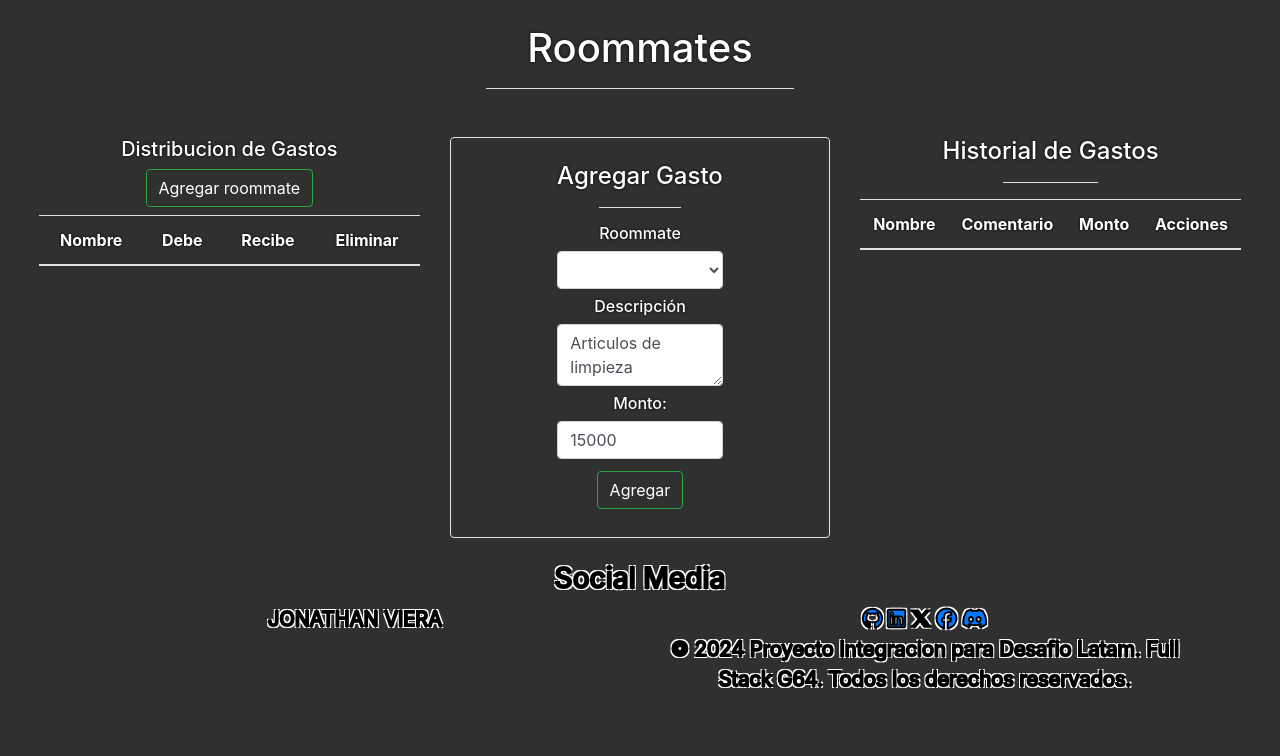
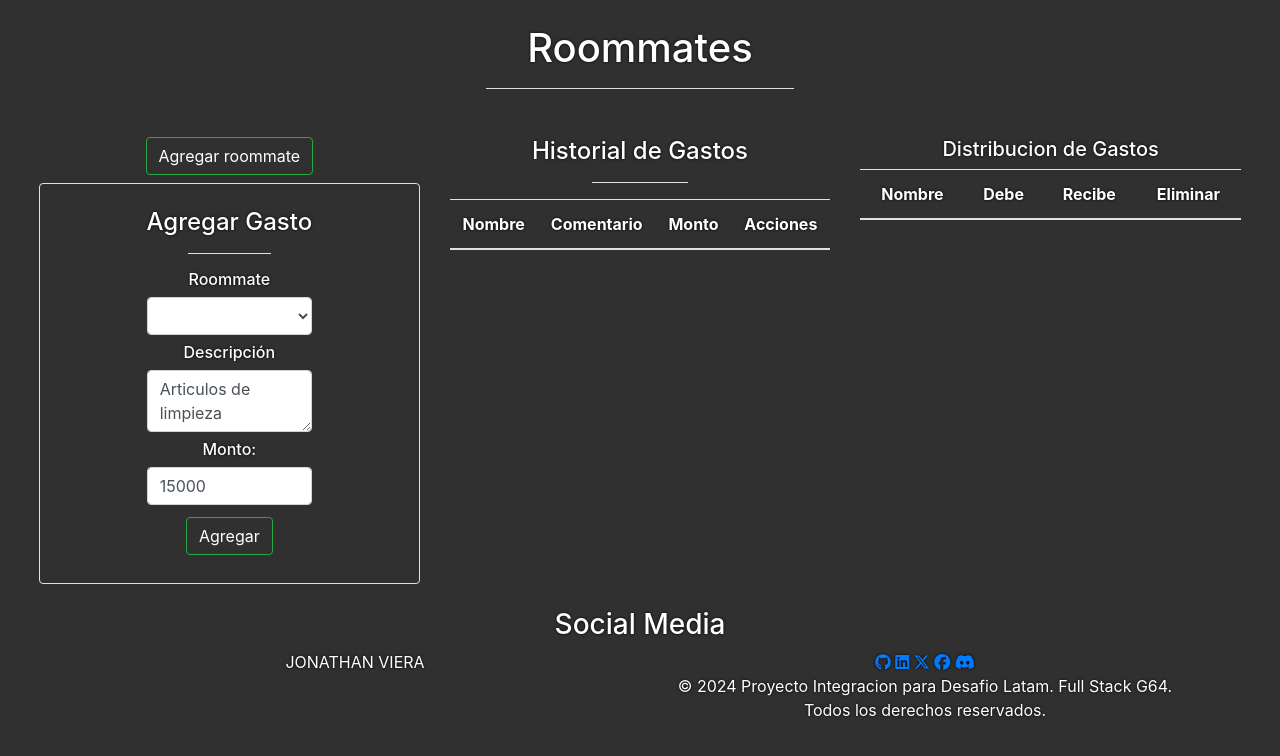
Before and after one commit to jviera100/m8d31roommate, a website: page views/index.html in a window 1280 px wide. Drawn offline with nearby package versions, Linux system fonts and the light colour scheme; files that its build step writes are made by us from their sources; no server answers.

```diff
--- a/assets/css/footer.css
+++ /dev/null
@@ -1,7 +0,0 @@
-/* titulo footer */
-footer {
-  font-size: 20px; /* Tamaño del texto */
-  color: black; /* Color del texto */
-  -webkit-text-stroke: 2px black; /* Ancho y color del borde */
-  text-shadow: -2px -2px 0 white, 2px -2px 0 white, -2px 2px 0 white, 2px 2px 0 white; /* Definición del "borde" */
-}
--- a/views/index.html
+++ b/views/index.html
@@ -15,30 +15,17 @@
  ></script>
  <!-- Enlace local favicon navegador -->
  <link rel="shortcut icon" href="/img/favicon_ruta.png" type="favicon.png">
- <!-- Enlace local estilo CSS -->
- <link rel="stylesheet" href="/css/principal/footer.css" />
 </head>
 
 <body class="p-4">
   <h1 class="">Roommates</h1>
   <hr class="mb-5 bg-light w-25 mx-auto" />
   <div class="row w-100 m-auto">
+
     <div class="col-4">
-      <h5>Distribucion de Gastos</h5>
       <button class="btn btn-outline-success text-white mb-2" onclick="nuevoRoommate()">
         Agregar roommate
       </button>
-      <table class="table">
-        <thead class="text-white">
-          <th>Nombre</th>
-          <th>Debe</th>
-          <th>Recibe</th>
-          <th>Eliminar</th>
-        </thead>
-        <tbody class="text-white" id="roommates"></tbody>
-      </table>
-    </div>
-    <div class="col-4">
       <div class="border rounded p-2 m-auto p-4">
         <h4>Agregar Gasto</h4>
         <hr class="bg-light w-25 mx-auto" />
@@ -60,7 +47,6 @@
         </div>
       </div>
     </div>
-
     <div class="col-4">
       <div>
         <h4>Historial de Gastos</h4>
@@ -76,6 +62,18 @@
           <tbody class="text-white" id="gastosHistorial"></tbody>
         </table>
       </div>
+    </div>
+    <div class="col-4">
+      <h5>Distribucion de Gastos</h5>
+      <table class="table">
+        <thead class="text-white">
+          <th>Nombre</th>
+          <th>Debe</th>
+          <th>Recibe</th>
+          <th>Eliminar</th>
+        </thead>
+        <tbody class="text-white" id="roommates"></tbody>
+      </table>
     </div>
   </div>
 
```
